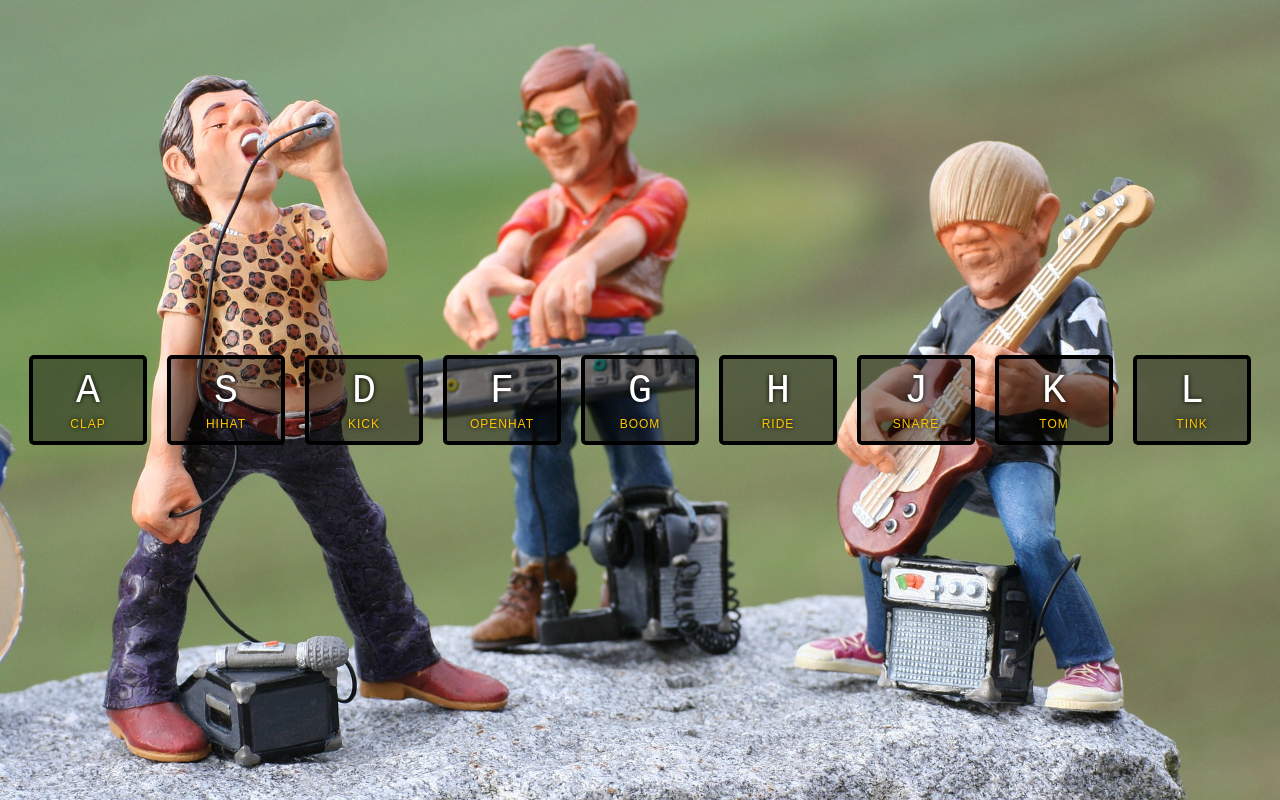
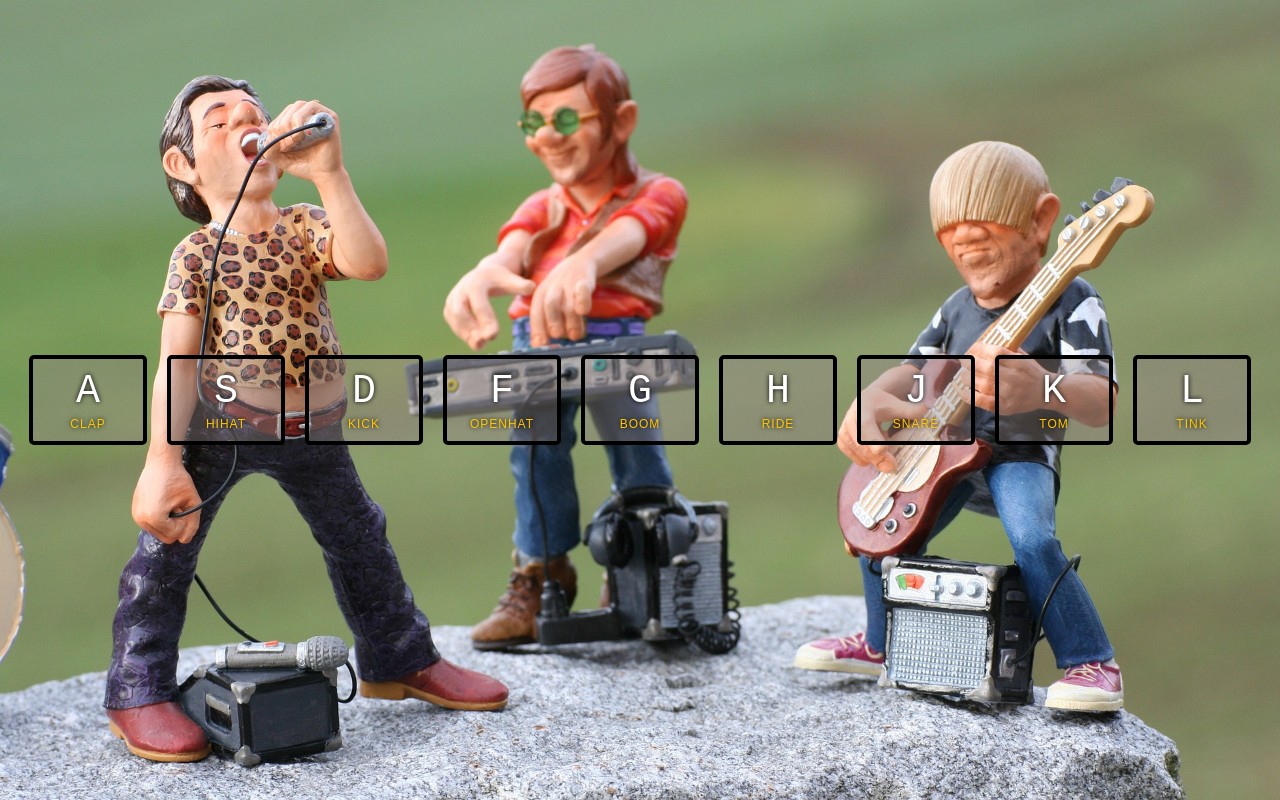
Before and after one commit to jaredbradley243/JavaScript30-Vanilla-JS-Drum-Kit, a plain HTML site: page 01 - JavaScript Drum Kit/index-START.html in a window 1280 px wide. Drawn offline with Linux system fonts and the light colour scheme.

Commit message:
Update key background

```diff
--- a/01 - JavaScript Drum Kit/style.css
+++ b/01 - JavaScript Drum Kit/style.css
@@ -28,7 +28,7 @@ body,html {
   width: 10rem;
   text-align: center;
   color: white;
-  background: rgba(0,0,0,0.4);
+  background: rgba(145,133,133,0.4);
   text-shadow: 0 0 .5rem black;
 }
 
```
